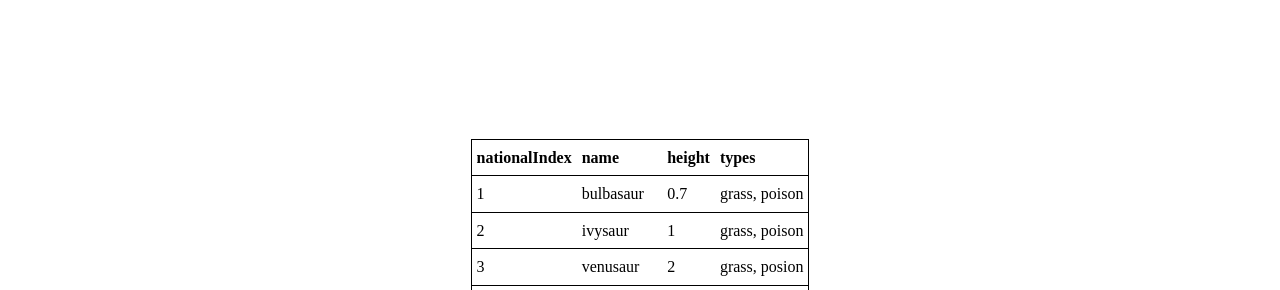
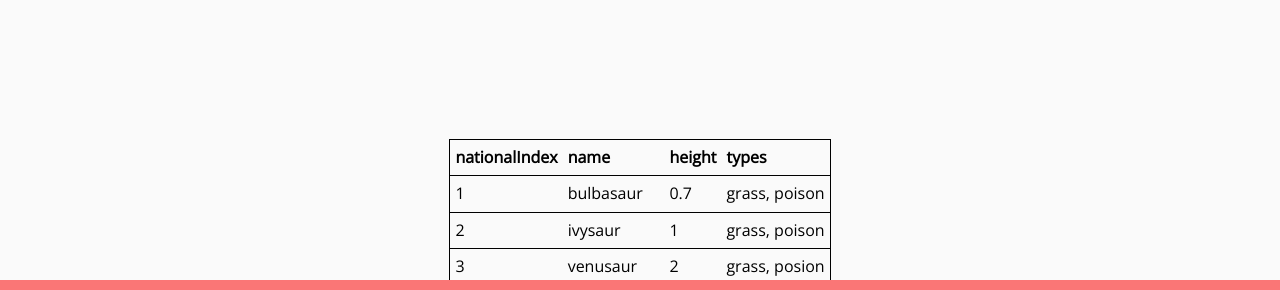
Before and after one commit to pcrantfo/js-pokedex, a plain HTML site: page index.html in a window 1280 px wide. Shown: the part 78-368 px from the top of the page. Drawn offline with nearby package versions, Linux system fonts and the light colour scheme.

Commit message:
Add font and color variables to CSS

```diff
--- a/css/styles.css
+++ b/css/styles.css
@@ -1,3 +1,20 @@
+/* VARIABLES */
+:root {
+    --primary-color: #ffde00;
+    --secondary-color: #3b4cca;
+    --tertiary-color: #ff0000;
+    --tertiary-color-highlight: #FA7676;
+    --bg-color: #fafafa;
+    --bg-color-highlight: #F2F2F2;
+    --body-light: 300;
+    --body-regular: 400;
+    --header-medium: 500;
+    --header-semi-bold: 600;
+    --header-bold: 700;
+    --body-font: 'Open Sans', sans-serif;
+    --header-font: 'Raleway', sans-serif;
+}
+
 /* FONT STYLES */
 
 body {
```
